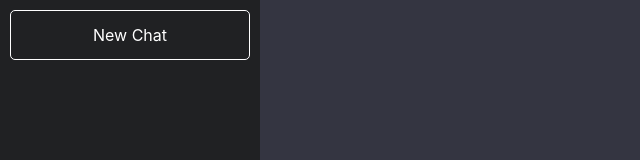
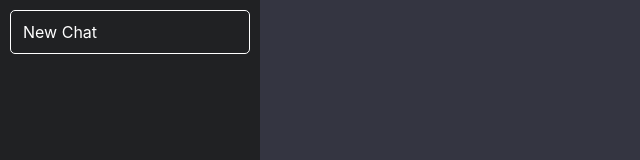
Before and after one commit to ShafferMichael/EnhancedGPT, a React (Create React App) app in the folder client/: page / in a window 1280 px wide. Shown: the top 160 px of the page, without its empty margins (0-640 px from the left). Built offline with nearby package versions, Linux system fonts and the light colour scheme.

Commit message:
Temp fix to icon for search button

```diff
--- a/client/src/App.css
+++ b/client/src/App.css
@@ -15,12 +15,23 @@
 }
 
 .side-menu-button {
-  padding: 15px;
+  padding: 12px;
   border: 1px solid white;
   border-radius: 5px;
+  text-align: left;
+  transition: ease 0.25s all;
 }
 
-.chatbox{
+.side-menu-button:hover {
+  background-color: rgba(255, 255, 255, 0.1);
+}
+
+.side-menu-button span {
+  padding-left: 6px;
+  padding-right: 12px;
+}
+
+.chatbox {
   flex: 1;
   background-color: #343541;
 }
```
